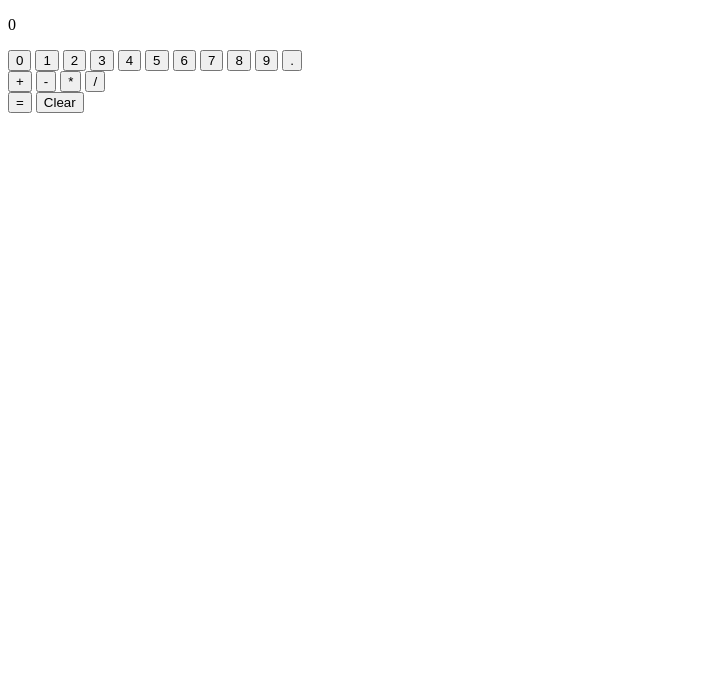
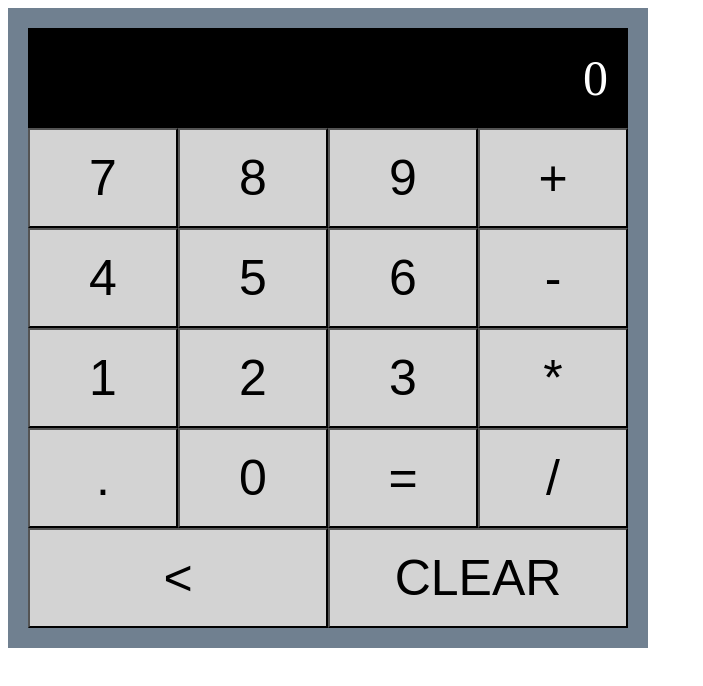
Before and after one commit to chew01/test-calc, a plain HTML site: page index.html in a window 1280 px wide. Shown: the whole page, without its empty margins (0-703 px from the left). Drawn offline with Linux system fonts and the light colour scheme.

Commit message:
GUI and extra features complete

```diff
--- a/index.html
+++ b/index.html
@@ -14,17 +14,17 @@
         <p>0</p>
       </div>
       <div class="digits">
-        <button>0</button>
+        <button>7</button>
+        <button>8</button>
+        <button>9</button>
+        <button>4</button>
+        <button>5</button>
+        <button>6</button>
         <button>1</button>
         <button>2</button>
         <button>3</button>
-        <button>4</button>
-        <button>5</button>
-        <button>6</button>
-        <button>7</button>
-        <button>8</button>
-        <button>9</button>
         <button>.</button>
+        <button>0</button>
       </div>
       <div class="functions">
         <button id="add">+</button>
@@ -33,7 +33,8 @@
         <button id="divide">/</button>
       </div>
       <button id="equals">=</button>
-      <button id="clear">Clear</button>
+      <button id="back">&lt</button>
+      <button id="clear">CLEAR</button>
     </div>
   </body>
 </html>
--- a/script.js
+++ b/script.js
@@ -37,6 +37,8 @@ const functionButtonContainer = document.querySelector(".functions");
 const functionButtons = functionButtonContainer.querySelectorAll("button");
 const equalButton = document.querySelector("#equals");
 const clearButton = document.querySelector("#clear");
+const backButton = document.querySelector("#back");
+const allButtons = document.querySelectorAll("button");
 
 let displayValue = "";
 let savedValue = "";
@@ -47,10 +49,14 @@ function changeDisplay() {
         return;
     }
 
-    if (displayValue.includes(".") && this.textContent === ".") {
+    if (Number(displayValue) === 0 && this.textContent === "0") {
+        return;
+    }
+    if (String(displayValue).includes(".") && this.textContent === ".") {
         return;
     }
   displayValue += this.textContent;
+//  displayValue = Number(displayValue);
   recalibrate();
 }
 
@@ -113,6 +119,21 @@ function recalibrate() {
   display.textContent = `${savedValue} ${operator} ${displayValue}`;
 }
 
+function backspace() {
+    if (savedValue === "" && operator === "" && displayValue !== "") {
+        displayValue = Math.floor(displayValue / 10);
+        recalibrate();
+    }
+    if (savedValue !== "" && operator !== "" && displayValue === "") {
+        operator = "";
+        recalibrate();
+    }
+    if (savedValue !== "" && operator !== "" && displayValue !== "") {
+        displayValue = Math.floor(displayValue / 10);
+        recalibrate();
+    }
+}
+
 digitButtons.forEach((button) =>
   button.addEventListener("click", changeDisplay)
 );
@@ -121,3 +142,17 @@ functionButtons.forEach((button) =>
 );
 equalButton.addEventListener("click", forceOperate);
 clearButton.addEventListener("click", clear);
+backButton.addEventListener("click", backspace);
+
+function hoverIn() {
+    this.classList.add("hover");
+}
+
+function hoverOut() {
+    this.classList.remove("hover");
+}
+
+allButtons.forEach((button) => {
+    button.addEventListener("mouseenter", hoverIn);
+    button.addEventListener("mouseleave", hoverOut);
+})
--- a/style.css
+++ b/style.css
@@ -0,0 +1,67 @@
+body {
+    display: flex;
+}
+
+.calculator {
+    display: grid;
+    grid-template-columns: repeat(4, 150px);
+    grid-template-rows: repeat(6, 100px);
+    border: solid;
+    border-color: slategrey;
+    border-width: 20px;
+}
+
+.display {
+    display: flex;
+    align-items: center;
+    padding: 20px;
+    font-size: 50px;
+    justify-content: flex-end;
+    background-color: black;
+    color: white;
+    grid-column: 1 / 5;
+}
+
+.digits {
+    grid-column: 1 / 4;
+    grid-row: 2 / 6;
+    display: grid;
+    grid-template-columns: repeat(3, 150px);
+    grid-template-rows: repeat(4, 100px);
+
+}
+
+button {
+    width: 150px;
+    height: 100px;
+    background-color: lightgrey;
+    font-size: 50px;
+}
+
+.functions {
+    grid-column: 4 / 5;
+    grid-row: 2 / 6;
+}
+
+#equals {
+    grid-column: 3 / 4;
+    grid-row: 5 / 6;
+}
+
+#back {
+    width: 300px;
+    height: 100px;
+    grid-column: 1 / 3;
+    grid-row: 6 / 7;
+}
+
+#clear {
+    width: 300px;
+    height: 100px;
+    grid-column: 3 / 5;
+    grid-row: 6 / 7;
+}
+
+.hover {
+    background-color: gray;
+}
```
